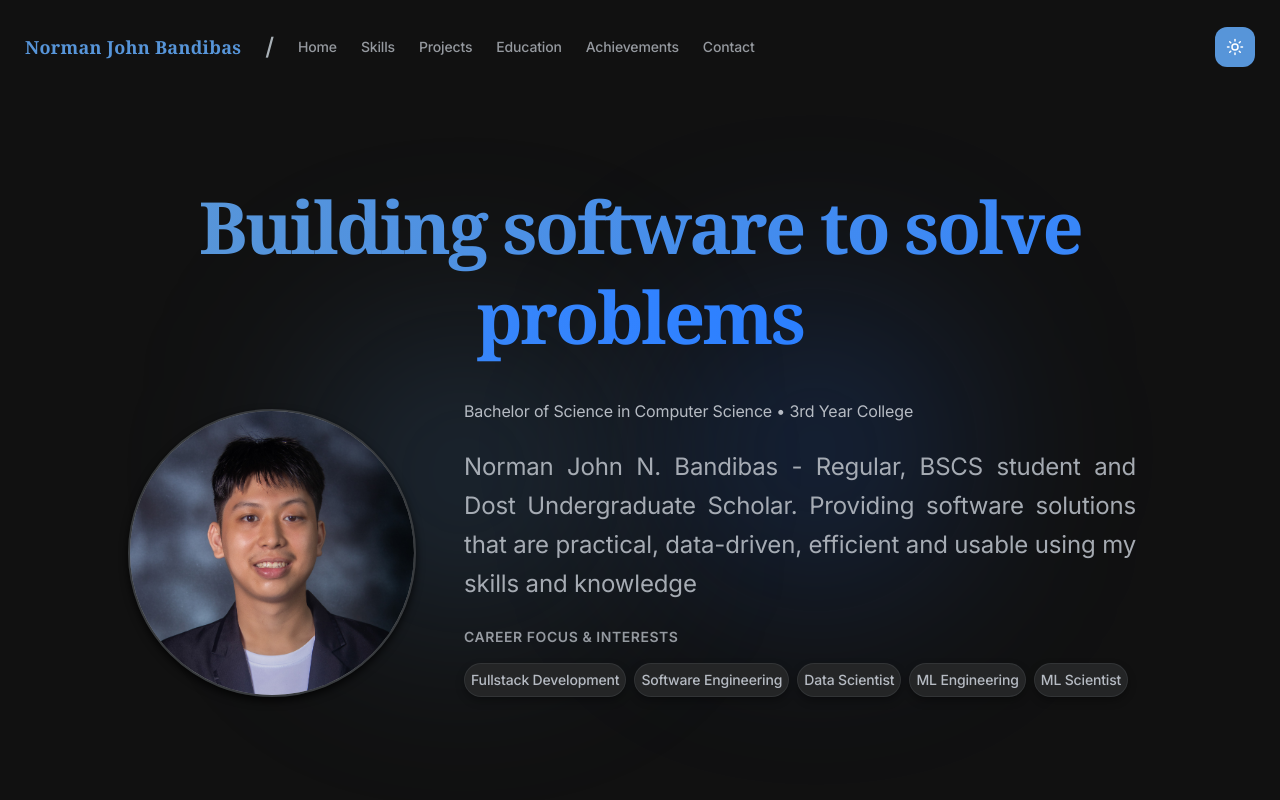
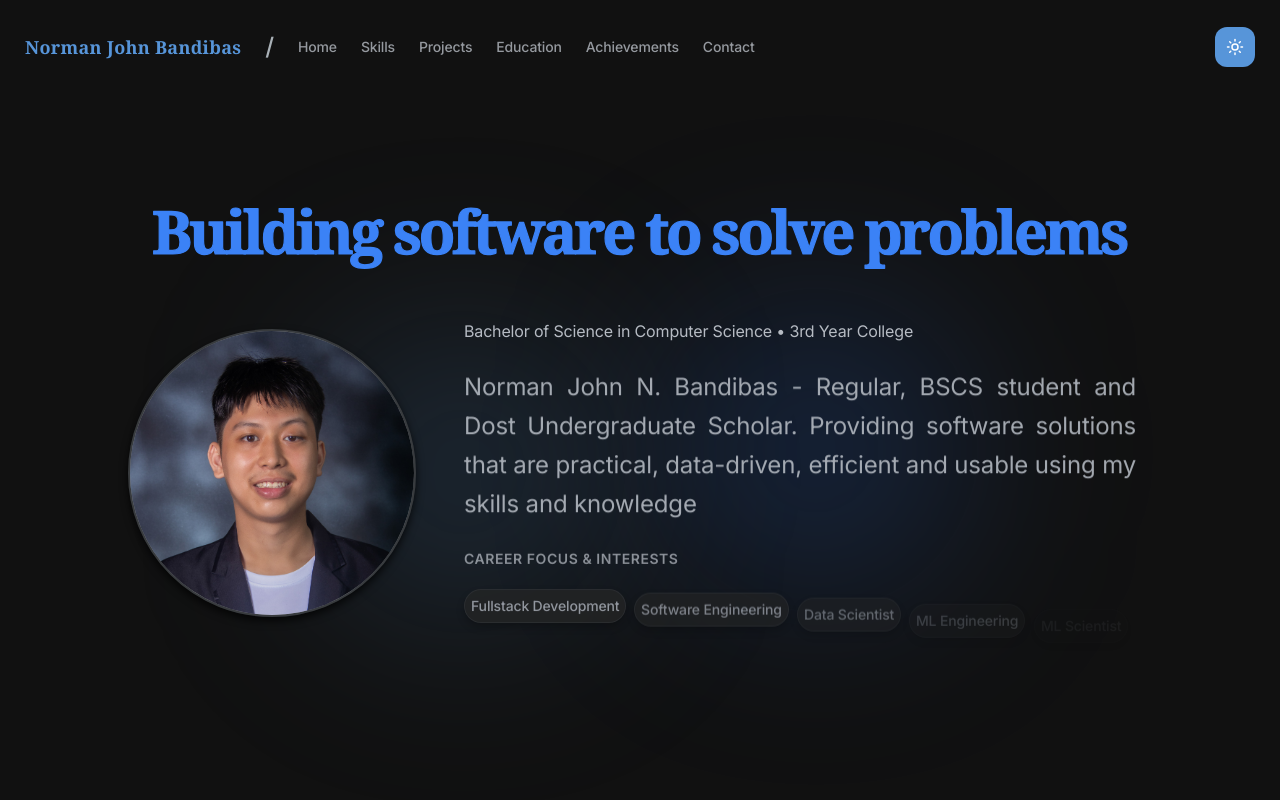
Before and after one commit to eNJay143/portfolio, a Next.js app: page / in a window 1280 px wide. Shown: the top 800 px of the page. Built offline with nearby package versions, Linux system fonts and the light colour scheme.

Commit message:
[feat] Add strokeTest for intro animation.

```diff
--- /dev/null
+++ b/src/components/StrokeText.tsx
@@ -0,0 +1,291 @@
+import { CSSProperties, useEffect, useId, useLayoutEffect, useMemo, useRef, useState } from 'react';
+import { gsap } from 'gsap';
+import { ScrollTrigger } from 'gsap/ScrollTrigger';
+
+if (typeof window !== 'undefined') {
+  gsap.registerPlugin(ScrollTrigger);
+}
+
+export type StrokeTextTrigger = 'mount' | 'hover' | 'scroll' | 'loop';
+export type StrokeTextFillMode = 'wipe' | 'fade' | 'none';
+
+export interface StrokeTextProps {
+  text?: string;
+  strokeColor?: string;
+  fillColor?: string;
+  strokeWidth?: number;
+  drawDuration?: number;
+  fillDelay?: number;
+  stagger?: number;
+  ease?: string;
+  trigger?: StrokeTextTrigger;
+  fillMode?: StrokeTextFillMode;
+  fontSize?: number;
+  fontWeight?: number | string;
+  letterSpacing?: number;
+  reverse?: boolean;
+  className?: string;
+  style?: CSSProperties;
+  onComplete?: () => void;
+}
+
+interface StrokeTextBox {
+  x: number;
+  y: number;
+  width: number;
+  height: number;
+}
+
+const DEFAULT_TEXT = 'Draw Attention';
+
+const StrokeText = ({
+  text = DEFAULT_TEXT,
+  strokeColor = '#A78BFA',
+  fillColor = '#F8FAFC',
+  strokeWidth = 1.4,
+  drawDuration = 1.6,
+  fillDelay = 0.2,
+  stagger = 0.05,
+  ease = 'power2.out',
+  trigger = 'mount',
+  fillMode = 'wipe',
+  fontSize = 128,
+  fontWeight = 800,
+  letterSpacing = -4,
+  reverse = false,
+  className = '',
+  style = {},
+  onComplete
+}: StrokeTextProps) => {
+  const rootRef = useRef<HTMLSpanElement | null>(null);
+  const strokeTextRef = useRef<SVGTextElement | null>(null);
+  const wipeRectRef = useRef<SVGRectElement | null>(null);
+
+  const [box, setBox] = useState<StrokeTextBox | null>(null);
+
+  const rawId = useId();
+  const wipeId = `stroke-text-wipe-${rawId.replace(/[^a-zA-Z0-9_-]/g, '')}`;
+
+  const characters = useMemo(() => Array.from(String(text ?? '')), [text]);
+
+  const dash = Math.max(fontSize * 7, 200);
+
+  const fontStyle = useMemo<CSSProperties>(
+    () => ({
+      fontSize: `${fontSize}px`,
+      fontWeight,
+      letterSpacing: `${letterSpacing}px`
+    }),
+    [fontSize, fontWeight, letterSpacing]
+  );
+
+  useLayoutEffect(() => {
+    const node = strokeTextRef.current;
+    if (!node) return undefined;
+
+    let cancelled = false;
+
+    const measure = () => {
+      if (cancelled || !strokeTextRef.current) return;
+      let bbox: DOMRect | undefined;
+      try {
+        bbox = strokeTextRef.current.getBBox();
+      } catch {
+        return;
+      }
+      if (!bbox || !bbox.width) return;
+
+      const pad = Math.max(Number(strokeWidth) || 1, fontSize * 0.1);
+      const next = {
+        x: bbox.x - pad,
+        y: bbox.y - pad,
+        width: bbox.width + pad * 2,
+        height: bbox.height + pad * 2
+      };
+
+      setBox(prev =>
+        prev &&
+        Math.abs(prev.x - next.x) < 0.5 &&
+        Math.abs(prev.width - next.width) < 0.5 &&
+        Math.abs(prev.y - next.y) < 0.5
+          ? prev
+          : next
+      );
+    };
+
+    measure();
+    if (typeof document !== 'undefined' && document.fonts?.ready) {
+      document.fonts.ready.then(measure).catch(() => {});
+    }
+
+    return () => {
+      cancelled = true;
+    };
+  }, [characters, fontSize, fontWeight, letterSpacing, strokeWidth]);
+
+  useEffect(() => {
+    const root = rootRef.current;
+    if (typeof window === 'undefined' || !root || !box) return undefined;
+
+    const strokes = gsap.utils.toArray(root.querySelectorAll('[data-stroke-char]'));
+    const fills = gsap.utils.toArray(root.querySelectorAll('[data-fill-char]'));
+    const wipe = wipeRectRef.current;
+    if (!strokes.length) return undefined;
+
+    const fillEnabled = fillMode !== 'none';
+    const useWipe = fillEnabled && fillMode === 'wipe';
+    const fillDuration = Math.max(0.4, drawDuration * 0.5);
+    const staggerConfig: number | gsap.StaggerVars = reverse ? { each: stagger, from: 'end' as const } : stagger;
+    const targets = [...strokes, ...fills, wipe].filter(Boolean);
+
+    const setStart = () => {
+      gsap.killTweensOf(targets);
+      gsap.set(strokes, { strokeDasharray: dash, strokeDashoffset: dash });
+      gsap.set(fills, { opacity: useWipe ? 1 : 0 });
+      if (wipe) gsap.set(wipe, { attr: { width: 0 } });
+    };
+
+    const setEnd = () => {
+      gsap.killTweensOf(targets);
+      gsap.set(strokes, { strokeDasharray: dash, strokeDashoffset: 0 });
+      gsap.set(fills, { opacity: fillEnabled ? 1 : 0 });
+      if (wipe) gsap.set(wipe, { attr: { width: fillEnabled ? box.width : 0 } });
+    };
+
+    const prefersReducedMotion = window.matchMedia?.('(prefers-reduced-motion: reduce)').matches;
+    if (prefersReducedMotion) {
+      setEnd();
+      return () => gsap.killTweensOf(targets);
+    }
+
+    const build = () => {
+      setStart();
+      const tl = gsap.timeline({
+        paused: true,
+        repeat: trigger === 'loop' ? -1 : 0,
+        repeatDelay: trigger === 'loop' ? 0.9 : 0,
+        defaults: { overwrite: 'auto' },
+        onComplete: () => {
+          if (onComplete) onComplete();
+        }
+      });
+
+      tl.to(strokes, { strokeDashoffset: 0, duration: drawDuration, ease, stagger: staggerConfig }, 0);
+
+      if (useWipe && wipe) {
+        tl.to(
+          wipe,
+          { attr: { width: box.width }, duration: fillDuration, ease: 'power2.inOut' },
+          drawDuration + fillDelay
+        );
+      } else if (fillEnabled) {
+        tl.to(
+          fills,
+          { opacity: 1, duration: fillDuration, ease: 'power2.out', stagger: staggerConfig },
+          drawDuration + fillDelay
+        );
+      }
+
+      return tl;
+    };
+
+    let timeline: gsap.core.Timeline | null = null;
+    let scrollTrigger: ReturnType<typeof ScrollTrigger.create> | null = null;
+    let removeHover: (() => void) | null = null;
+
+    if (trigger === 'hover') {
+      setEnd();
+      const play = () => {
+        timeline?.kill();
+        timeline = build();
+        timeline.play(0);
+      };
+      root.addEventListener('pointerenter', play);
+      removeHover = () => root.removeEventListener('pointerenter', play);
+    } else {
+      timeline = build();
+      if (trigger === 'scroll') {
+        scrollTrigger = ScrollTrigger.create({
+          trigger: root,
+          start: 'top 82%',
+          once: true,
+          onEnter: () => timeline?.play(0)
+        });
+      } else {
+        timeline.play(0);
+      }
+    }
+
+    return () => {
+      removeHover?.();
+      scrollTrigger?.kill();
+      timeline?.kill();
+      gsap.killTweensOf(targets);
+    };
+  }, [box, dash, drawDuration, fillDelay, stagger, ease, trigger, fillMode, reverse]); // We purposefully omit onComplete from deps to prevent re-renders restarting the animation
+
+  const viewBox = box ? `${box.x} ${box.y} ${box.width} ${box.height}` : `0 ${-fontSize} 600 ${fontSize * 1.3}`;
+
+  return (
+    <span
+      ref={rootRef}
+      className={`block w-full leading-[0] ${trigger === 'hover' ? 'cursor-pointer' : ''} ${className}`.trim()}
+      style={style}
+      role="img"
+      aria-label={String(text ?? '')}
+    >
+      <svg
+        className="block w-full"
+        style={{ height: `${Math.round(fontSize * 1.3)}px` }}
+        viewBox={viewBox}
+        preserveAspectRatio="xMidYMid meet"
+        aria-hidden="true"
+      >
+        {fillMode === 'wipe' && box && (
+          <defs>
+            <clipPath id={wipeId} clipPathUnits="userSpaceOnUse">
+              <rect ref={wipeRectRef} x={box.x} y={box.y} width="0" height={box.height} />
+            </clipPath>
+          </defs>
+        )}
+
+        <text
+          ref={strokeTextRef}
+          className="select-none"
+          x="0"
+          y="0"
+          fill="none"
+          stroke={strokeColor}
+          strokeWidth={strokeWidth}
+          strokeLinejoin="round"
+          strokeLinecap="round"
+          style={fontStyle}
+        >
+          {characters.map((char, index) => (
+            <tspan data-stroke-char key={`s-${index}`} style={{ strokeDasharray: dash, strokeDashoffset: dash }}>
+              {char}
+            </tspan>
+          ))}
+        </text>
+
+        <text
+          className="select-none"
+          x="0"
+          y="0"
+          fill={fillColor}
+          stroke="none"
+          style={fontStyle}
+          clipPath={fillMode === 'wipe' && box ? `url(#${wipeId})` : undefined}
+        >
+          {characters.map((char, index) => (
+            <tspan data-fill-char key={`f-${index}`} style={{ opacity: fillMode === 'wipe' ? 1 : 0 }}>
+              {char}
+            </tspan>
+          ))}
+        </text>
+      </svg>
+    </span>
+  );
+};
+
+export default StrokeText;
--- a/src/features/home/HomeSection.tsx
+++ b/src/features/home/HomeSection.tsx
@@ -2,12 +2,11 @@
 
 import { useState, useEffect } from "react";
 import { careerInterests } from "./data";
-import ShinyText from "@/components/ShinyText";
+import StrokeText from "@/components/StrokeText";
 
 export const HomeSection = () => {
     const fullText = "Building software to solve problems";
-    const [displayedText, setDisplayedText] = useState("");
-    const [isTyping, setIsTyping] = useState(true);
+    const [isIntroAnimating, setIsIntroAnimating] = useState(true);
     const [isScrollLocked, setIsScrollLocked] = useState(true);
 
     // Force scroll to top on page load/reload to ensure the intro animation is visible
@@ -18,36 +17,17 @@ export const HomeSection = () => {
         }
     }, []);
 
+    // Unlock scroll 1 second after intro animation finishes to let other content animate in
     useEffect(() => {
-        let i = 0;
-        // Wait 500ms before starting the typing animation to let the page load
-        const initialDelay = setTimeout(() => {
-            const intervalId = setInterval(() => {
-                setDisplayedText(fullText.substring(0, i + 1));
-                i++;
-                if (i === fullText.length) {
-                    clearInterval(intervalId);
-                    setIsTyping(false);
-                }
-            }, 60); // 60ms per character
-
-            return () => clearInterval(intervalId);
-        }, 500);
-
-        return () => clearTimeout(initialDelay);
-    }, []);
-
-    // Unlock scroll 2 seconds after typing finishes to let other animations complete
-    useEffect(() => {
-        if (!isTyping) {
+        if (!isIntroAnimating) {
             const timeout = setTimeout(() => {
                 setIsScrollLocked(false);
-            }, 2000);
+            }, 1000);
             return () => clearTimeout(timeout);
         }
-    }, [isTyping]);
+    }, [isIntroAnimating]);
 
-    // Lock body scroll while typing and intro animations are playing
+    // Lock body scroll while intro animations are playing
     useEffect(() => {
         if (isScrollLocked) {
             document.body.style.overflow = 'hidden';
@@ -72,40 +52,33 @@ export const HomeSection = () => {
             <div className="absolute bottom-1/3 right-1/4 w-72 h-72 bg-blue-500/20 rounded-full blur-[100px] -z-10" />
 
             <div className="w-full max-w-5xl flex flex-col items-center text-center gap-12 px-4">
-                {/* Short Introduction with Typewriter Effect */}
-                <h1 className="text-4xl sm:text-5xl md:text-7xl font-bold font-serif tracking-tight min-h-30 md:min-h-25 leading-tight text-center self-center w-full flex items-center justify-center">
+                {/* Short Introduction with StrokeText Effect */}
+                <h1 className="text-4xl sm:text-5xl md:text-7xl font-bold font-serif tracking-tight min-h-30 md:min-h-25 leading-tight text-center self-center w-full flex items-center justify-center text-foreground">
                     <div className="w-full">
-                        <span className="relative inline-block">
-                            <span className="text-transparent bg-clip-text bg-linear-to-r from-primary to-blue-500">
-                                {displayedText}
-                            </span>
-
-                            {!isTyping && (
-                                <ShinyText
-                                    text={fullText}
-                                    disabled={false}
-                                    delay={0.5}
-                                    direction="left"
-                                    speed={3}
-                                    color="transparent"
-                                    shineColor="rgba(255,255,255,0.7)"
-                                    className="absolute inset-0 left-0 top-0 pointer-events-none"
-                                />
-                            )}
-
-                            {isTyping && (
-                                <span className="inline-block w-1 h-[1em] ml-1 bg-primary animate-pulse align-middle shrink-0"></span>
-                            )}
-                        </span>
+                        <StrokeText
+                            text={fullText}
+                            strokeColor="#3b82f6" // blue-500
+                            fillColor="#3b82f6"
+                            strokeWidth={1.5}
+                            drawDuration={2}
+                            fillDelay={0.2}
+                            stagger={0.06}
+                            ease="power2.out"
+                            trigger="mount"
+                            fillMode="fade"
+                            className="font-serif font-bold w-full h-auto"
+                            fontSize={72}
+                            onComplete={() => setIsIntroAnimating(false)}
+                        />
                     </div>
                 </h1>
 
                 {/* Two Column Layout for Desktop */}
-                {!isTyping && (
+                {!isIntroAnimating && (
                     <div className="flex flex-col md:flex-row items-center md:items-start w-full gap-8 md:gap-12">
 
                         {/* Left Side: Avatar Picture */}
-                        <div className="shrink-0 animate-in fade-in zoom-in duration-1500" style={{ animationFillMode: 'backwards' }}>
+                        <div className="shrink-0 animate-in fade-in zoom-in duration-1000" style={{ animationFillMode: 'backwards' }}>
                             <div className="w-56 h-56 md:w-72 md:h-72 rounded-full overflow-hidden border-2 border-border shadow-2xl relative bg-secondary/50 flex items-center justify-center">
                                 <img src="/profilePicture.jpg" alt="Norman John Bandibas" className="w-full h-full object-cover" />
                             </div>
@@ -120,18 +93,18 @@ export const HomeSection = () => {
                             </div>
 
                             {/* Name */}
-                            <p className="text-xl md:text-2xl font-sans text-foreground/90 max-w-2xl leading-relaxed text-justify animate-in fade-in slide-in-from-bottom-6 duration-1000 delay-500" style={{ animationFillMode: 'backwards' }}>
+                            <p className="text-xl md:text-2xl font-sans text-foreground/90 max-w-2xl leading-relaxed text-justify animate-in fade-in slide-in-from-bottom-6 duration-1000 delay-300" style={{ animationFillMode: 'backwards' }}>
                                 Norman John N. Bandibas - Regular, BSCS student and Dost Undergraduate Scholar. Providing software solutions that are practical, data-driven, efficient and usable using my skills and knowledge
                             </p>
 
                             {/* Interests / Career Goals */}
                             <div className="flex flex-col items-center md:items-start gap-4 mt-2">
-                                <h3 className="text-sm font-semibold uppercase tracking-wider text-foreground/80 animate-in fade-in slide-in-from-bottom-7 duration-1000 delay-1000" style={{ animationFillMode: 'backwards' }}>
+                                <h3 className="text-sm font-semibold uppercase tracking-wider text-foreground/80 animate-in fade-in slide-in-from-bottom-7 duration-1000 delay-500" style={{ animationFillMode: 'backwards' }}>
                                     Career Focus & Interests
                                 </h3>
                                 <div className="flex flex-wrap justify-center md:justify-start gap-2">
                                     {careerInterests.map((interest, index) => (
-                                        <span key={interest} className="px-4 py-2 rounded-full bg-card border border-border/70 shadow-sm text-sm font-medium hover:bg-primary/10 hover:border-primary hover:text-primary transition-all cursor-default animate-in fade-in slide-in-from-bottom-7 duration-1000 delay-100" style={{ animationFillMode: 'backwards', padding: "6px", animationDelay: `${1500 + index * 100}ms` }}>
+                                        <span key={interest} className="px-4 py-2 rounded-full bg-card border border-border/70 shadow-sm text-sm font-medium hover:bg-primary/10 hover:border-primary hover:text-primary transition-all cursor-default animate-in fade-in slide-in-from-bottom-7 duration-1000" style={{ animationFillMode: 'backwards', padding: "6px", animationDelay: `${700 + index * 100}ms` }}>
                                             {interest}
                                         </span>
                                     ))}
```
